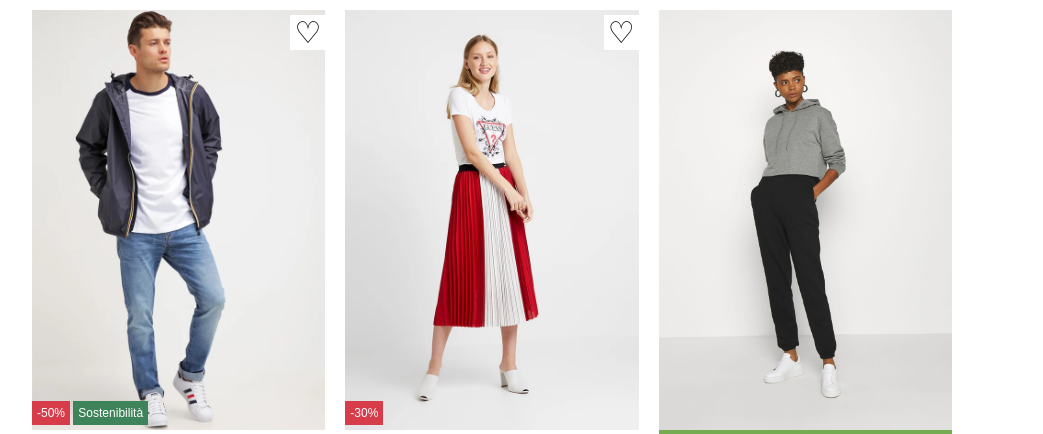
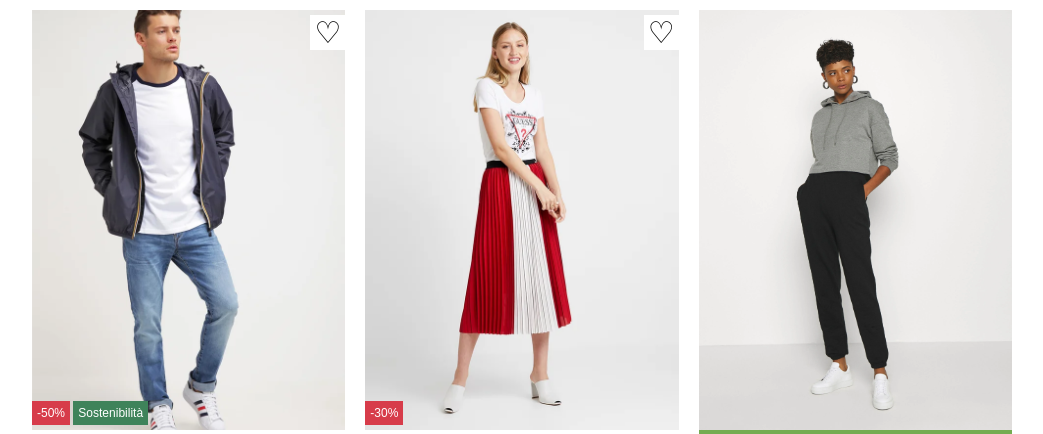
Before and after one commit to mattia-dev/htmlcss-shop, a plain HTML site: page index.html in a window 1280 px wide. Shown: the top 434 px of the page, without its empty margins (118-1161 px from the left). Drawn offline with Linux system fonts and the light colour scheme.

Commit message:
minor fix

```diff
--- a/css/style.css
+++ b/css/style.css
@@ -30,7 +30,7 @@ body {
 /* width and padding for every product */
 .product {
     padding: 10px;
-    width: calc((100% / 3) - 20px);
+    width: calc(100% / 3);
 }
 
 /* product images properties */
```
